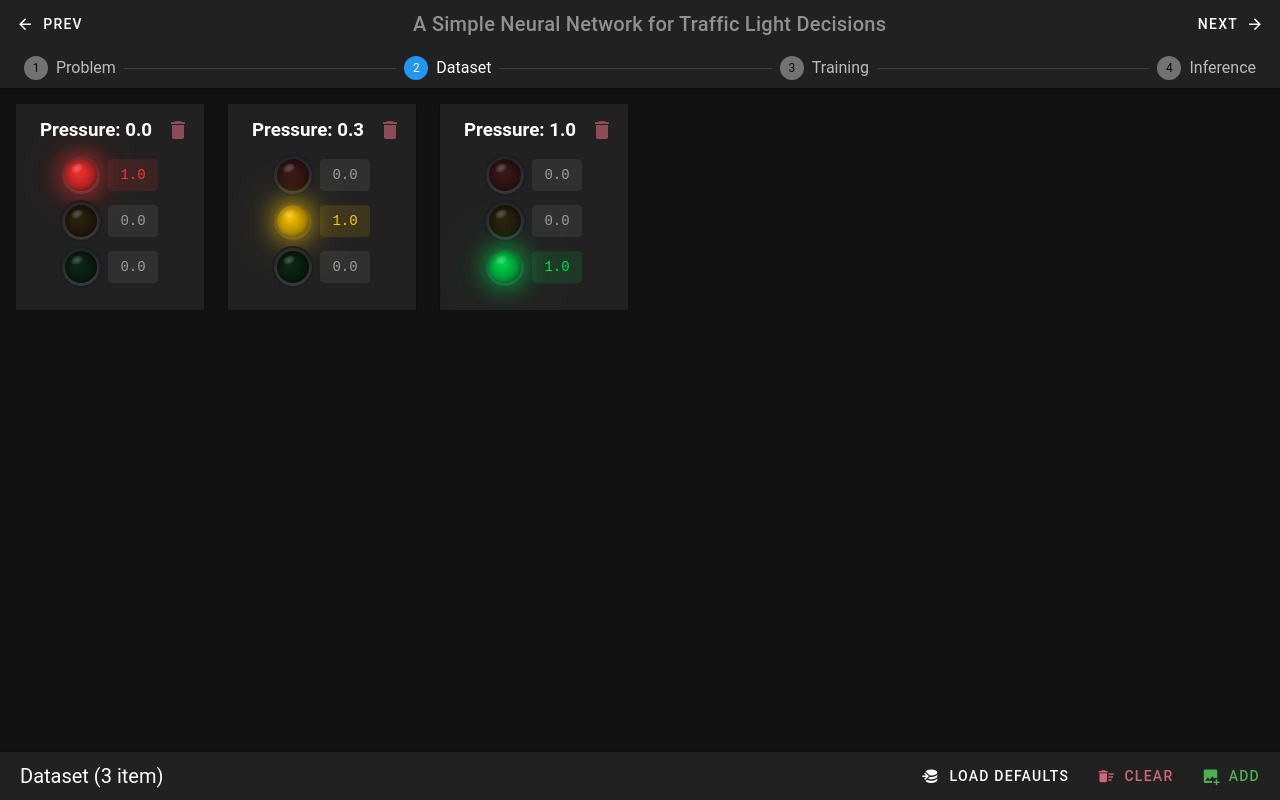
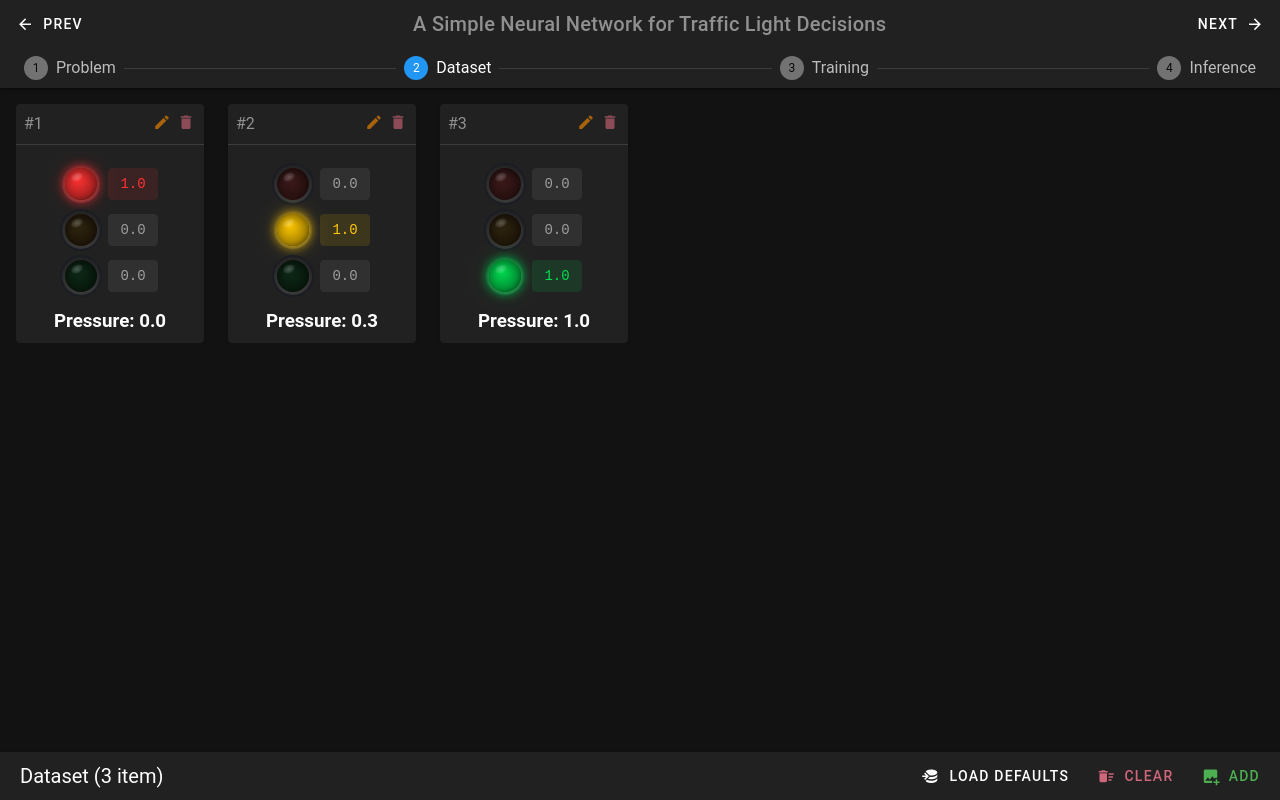
Before and after one commit to teknomistika/simple-neural-network-seven-segment-digit-recognition, a Vue app: page / in a window 1280 px wide. Both pictures are taken after a click on the button "NEXT". Built offline with nearby package versions, Linux system fonts and the light colour scheme; a small style sheet from the web is missing.

Commit message:
WIP: CRUD

```diff
--- a/src/components/DatasetDialog.vue
+++ b/src/components/DatasetDialog.vue
@@ -1,29 +1,24 @@
 <template>
 
-    <VDialog v-model="dialog" :maxWidth="600">
+    <VDialog v-model="dialog" :maxWidth="500">
         <template v-slot:activator="{ props }">
             <slot v-bind="{ props }"></slot>
         </template>
         <VCard title="Add new Sample">
             <VDivider />
-            <VCardItem class="pt-0">
-                <VRow>
-                    <VCol class="text-center">
-                        <p>Lights state:</p>
-                        <TrafficLight with-sliders v-model="lights" />
-                    </VCol>
-                    <VCol class="text-center">
-                        <p>Gas pedal pressure :</p>
-                        <SliderValue v-model="pressure" />
-                        <!-- <v-slider v-model="pressure" min="0" max="1" /> -->
-                    </VCol>
-                </VRow>
+            <VCardItem>
+                <p>Lights State:</p>
+                <TrafficLight with-sliders v-model="lights" />
+            </VCardItem>
+            <VCardItem>
+                <p>Gas Pedal Pressure :</p>
+                <SliderValue class="ml-5" v-model="pressure" />
             </VCardItem>
             <VCardActions>
                 <!-- <VBtn color="warning" @click="clearCanvas">Clear</VBtn>
                <VBtn color="primary" @click="saveDrawing">Download</VBtn> -->
                 <VSpacer />
-                <VBtn color="success" @click="addToDataset" variant="tonal">Add to Dataset</VBtn>
+                <VBtn color="success" @click="onOk" variant="tonal">OK</VBtn>
             </VCardActions>
         </VCard>
     </VDialog>
@@ -32,15 +27,29 @@
 
 import { ref, unref } from 'vue';
 import TrafficLight from './TrafficLight.vue';
-import { useDatasets } from '@/composables/useDatasets';
 import SliderValue from './SliderValue.vue';
-const { add } = useDatasets()
+import type { Dataset } from '@/types';
+
 const dialog = ref(false)
 const lights = ref([0, 0, 0])
 const pressure = ref(0)
+const emits = defineEmits<{ dataset: [Dataset] }>()
 
-function addToDataset() {
-    add(unref(pressure), unref(lights))
+defineExpose({
+    edit(dataset: Dataset) {
+        lights.value = unref(dataset.lights)
+        pressure.value = unref(dataset.pressure)
+        dialog.value = true
+    },
+    add() {
+        lights.value = [0, 0, 0]
+        pressure.value = 0
+        dialog.value = true
+    }
+})
+
+function onOk() {
+    emits('dataset', { pressure: unref(pressure), lights: unref(lights) })
     dialog.value = false
 }
 
--- a/src/components/TrafficLight.vue
+++ b/src/components/TrafficLight.vue
@@ -10,16 +10,11 @@
                 </div>
             </div>
             <div class="light-slider d-flex align-center">
-                <VSlider v-if="withSliders" :color="v > 0 ? lightColors[i] : 'grey'" hide-details :min="0"
-                    :max="1" :step="0.1" v-model="values[i]">
-                    <template v-slot:append>
-                        <v-text-field :step="0.1" :min="0" :max="1" v-model="values[i]" density="compact"
-                            style="width: 80px" type="number" hide-details variant="outlined"
-                            single-line></v-text-field>
-                    </template>
-                </VSlider>
+                <SliderValue v-if="withSliders" :color="v > 0 ? lightColors[i] : 'grey'" hide-details :min="0" :max="1"
+                    :step="0.1" v-model="values[i]" />
                 <VChip v-else :color="v > 0 ? lightColors[i] : 'grey'" :value="true" label>
-                    <code>{{ v.toFixed(1) }}</code></VChip>
+                    <code>{{ v.toFixed(1) }}</code>
+                </VChip>
             </div>
         </div>
     </VSheet>
@@ -43,8 +38,8 @@ function getStyle(brightness: number, colorIndex: number) {
     }
 
     const [r, g, bl] = lightGlows[colorIndex];
-    const glowRadius = Math.round(20 + brightness * 5);
-    const spread = Math.round(brightness * 1);
+    const glowRadius = Math.round(5 + brightness * 5);
+    const spread = Math.round(brightness);
 
     return {
         background: `radial-gradient(circle at 40% 35%,
@@ -63,6 +58,7 @@ function getStyle(brightness: number, colorIndex: number) {
 </script>
 <script setup lang="ts">
 import { computed, ref, watch } from 'vue';
+import SliderValue from './SliderValue.vue';
 const model = defineModel<number[]>({
     default: [0, 0, 1]
 })
@@ -74,8 +70,8 @@ watch(values, (changes) => {
     // changes.forEach((v, i) => {
     //     styles[i] = getStyle(v, i)
     // })
-    // model.value = changes
-}, { deep: true })
+    model.value = changes
+})
 </script>
 
 <style>
@@ -83,6 +79,7 @@ watch(values, (changes) => {
 .light-slider:has(.v-slider) {
     flex: 1;
 }
+
 .light-socket {
     position: relative;
     display: flex;
--- a/src/composables/useDatasets.ts
+++ b/src/composables/useDatasets.ts
@@ -3,7 +3,7 @@ import { ref, watch, type Ref } from "vue";
 
 const STORAGE_KEY = "dataset";
 
-const prefined: Omit<Dataset, 'id'>[] = [
+const prefined: Dataset[] = [
     // Red = stop
     { pressure: 0, lights: [1, 0, 0] },
     // Yellow = slow
@@ -22,7 +22,7 @@ const datasets = ref<Dataset[]>((() => {
         })
         return storedDatasets
     } else {
-        return [...prefined].map((v, i) => Object.assign(v, { id: i + 1 }))
+        return [...prefined]
     }
 })())
 
@@ -30,25 +30,10 @@ watch(datasets, (changed) => {
     localStorage.setItem(STORAGE_KEY, JSON.stringify(changed))
 }, { deep: true })
 
-function del(id: number) {
-    const idx = datasets.value.findIndex(v => v.id == id)
-    if (idx) {
-        datasets.value.splice(idx, 1)
-    }
-    return datasets
-}
-
-function add(pressure: number, lights: Vector) {
-    const id = Math.max(0, ...datasets.value.map(v => v.id)) + 1
-    const row: Dataset = { id, lights, pressure }
-    datasets.value.push(row)
-}
 
 export function useDatasets() {
     return {
         datasets,
-        add,
-        del,
         prefined
     }
 }
--- a/src/pages/Step2Dataset.vue
+++ b/src/pages/Step2Dataset.vue
@@ -2,16 +2,24 @@
 import DatasetDialog from "@/components/DatasetDialog.vue";
 import TrafficLight from "@/components/TrafficLight.vue";
 import { useDatasets } from "@/composables/useDatasets";
-import type { Vector } from "@/types";
-import { ref } from "vue";
+import type { Dataset, Vector } from "@/types";
+import { shallowRef } from "vue";
 
 const {
     datasets,
-    del,
-    add,
     prefined
 } = useDatasets();
+const dialog = shallowRef<InstanceType<typeof DatasetDialog>>()
 
+function datasetDialogOk(item: Dataset) {
+    if (selected) {
+        datasets.value[selected].lights = item.lights
+        datasets.value[selected].pressure = item.pressure
+        selected = null
+    } else {
+        datasets.value.push(item)
+    }
+}
 
 function clearAll() {
     if (!confirm('Delete all?'))
@@ -19,19 +27,29 @@ function clearAll() {
     datasets.value = []
 }
 
-function deleteIt(id: number) {
+function deleteIt(idx: number) {
     if (!confirm('Delete this?'))
         return
-    del(id)
+    datasets.value.splice(idx, 1)
+}
+
+let selected: number
+
+function showAdd() {
+    selected = null
+    dialog.value.add()
+}
+
+function editIt(idx: number) {
+    selected = idx
+    dialog.value.edit(datasets.value[idx])
 }
 
 function loadDefaultSample() {
     if (!confirm('Add default samples?'))
         return
-    prefined.forEach(v => add(v.pressure, v.lights))
+    prefined.forEach(datasetDialogOk)
 }
-
-
 
 </script>
 
@@ -40,21 +58,27 @@ function loadDefaultSample() {
         <template v-slot:append>
             <v-btn @click="loadDefaultSample" prependIcon="mdi-database-import">Load Defaults</v-btn>
             <v-btn color="error" @click="clearAll" prependIcon="mdi-delete-sweep">Clear</v-btn>
-            <DatasetDialog>
-                <template #default="{ props }">
-                    <v-btn color="success" v-bind="props" prependIcon="mdi-image-plus">Add</v-btn>
-                </template>
-            </DatasetDialog>
+            <v-btn color="success" @click="showAdd" prependIcon="mdi-image-plus">Add</v-btn>
         </template>
     </VAppBar>
+    <DatasetDialog ref="dialog" @dataset="datasetDialogOk" />
+    <v-row>
+        <v-col v-for="(item, i) in datasets" :key="i" cols="12" sm="3" md="2">
+            <v-sheet elevation="1" class="text-center rounded elevated">
+                <div class="d-flex ga-1 pa-2">
+                    <span class="text-disabled">#{{ i + 1 }}</span>
+                    <v-spacer />
+                    <VBtn @click="editIt(i)" variant="plain" icon="mdi-pencil" density="compact" size="small"
+                        color="warning" />
 
-    <v-row>
-        <v-col v-for="(item, i) in datasets" :key="item.id" cols="12" sm="3" md="2">
-            <v-sheet elevation="1" class="pa-3 text-center">
-                <VBtn @click="deleteIt(item.id)" style="float: right;" variant="plain" icon="mdi-delete"
-                    density="compact" color="error" />
-                <h3>Pressure: {{ item.pressure?.toFixed(1) }} </h3>
-                <TrafficLight readonly :model-value="item.lights" />
+                    <VBtn @click="deleteIt(i)" variant="plain" icon="mdi-delete" density="compact" size="small"
+                        color="error" />
+                </div>
+                <v-divider />
+                <div class="pa-2">
+                    <TrafficLight readonly :model-value="item.lights" />
+                    <h3>Pressure: {{ item.pressure?.toFixed(1) }} </h3>
+                </div>
             </v-sheet>
         </v-col>
     </v-row>
--- a/src/types.ts
+++ b/src/types.ts
@@ -6,7 +6,6 @@ export type RefValue<M> = M extends Ref<any, infer V> ? V : never;
 
 
 export interface Dataset {
-    id: number;
     pressure: number;
     lights: Vector
 }
```
